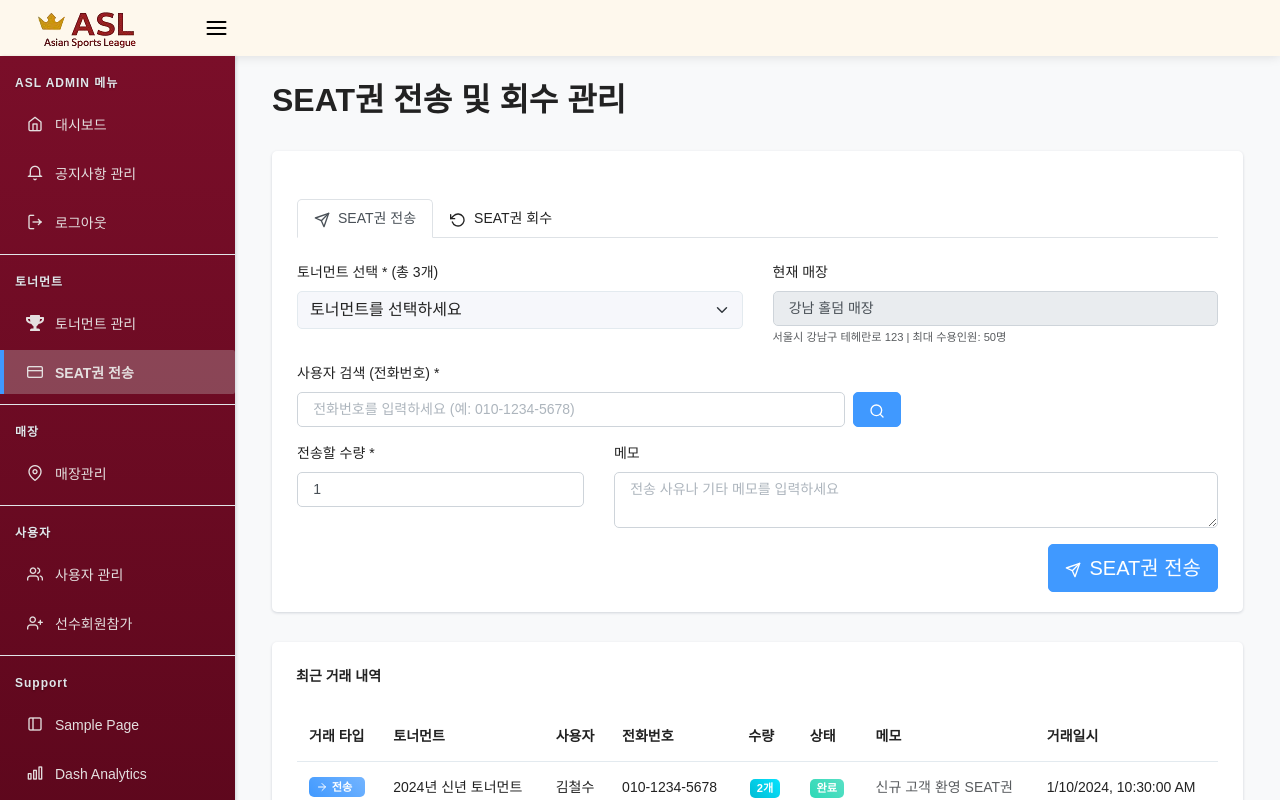
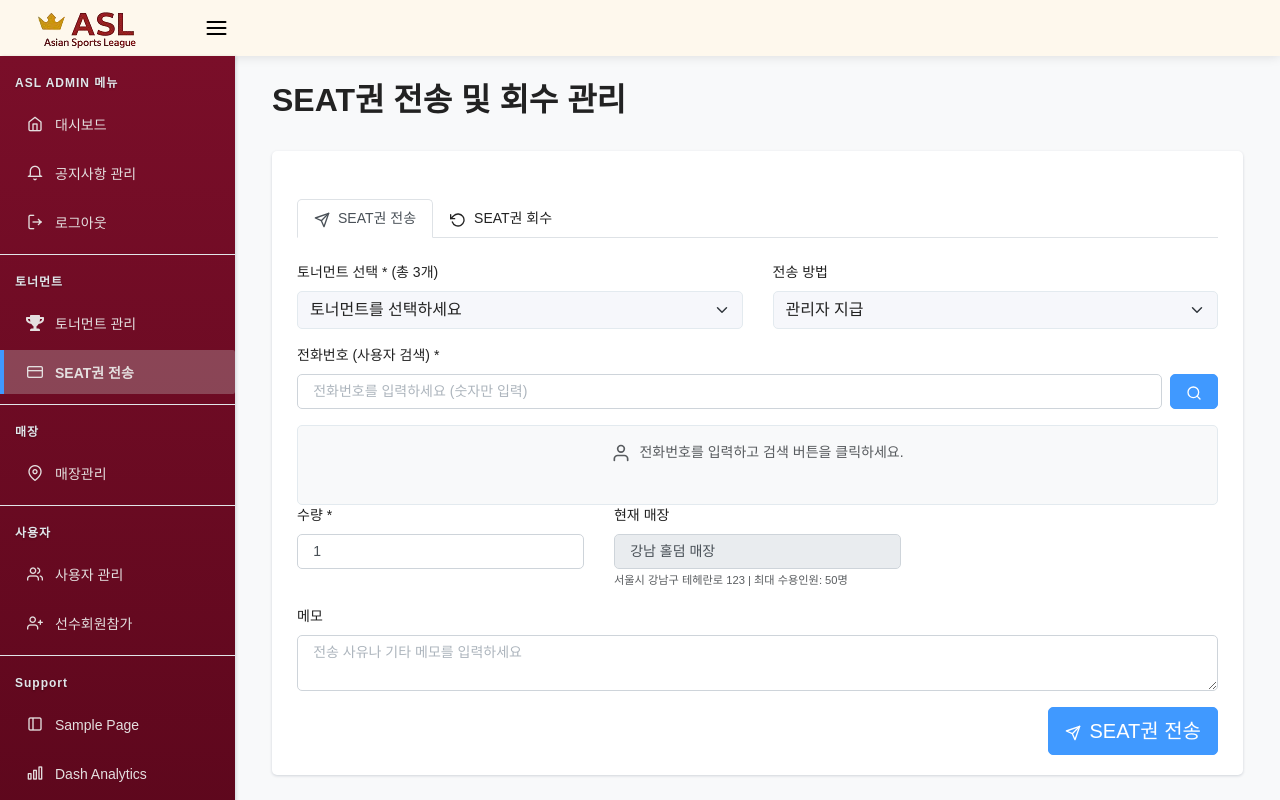
Before and after one commit to blue-0651/ASLHoldem_web, a React (Vite) app in the folder frontend-v1/: page /ticket-issue in a window 1280 px wide. Shown: the top 800 px of the page. Built offline with nearby package versions, Linux system fonts and the light colour scheme; sample sign-in values are in the browser's storage; what chance would draw is missing.

Commit message:
feat: 사용자 역할 추가 및 전화번호 검색 기능 개선 - 사용자 검색 시 역할 확인 로직 및 전화번호 포맷팅 기능 구현

```diff
--- a/frontend-v1/src/admin/pages/SeatManagementPage.jsx
+++ b/frontend-v1/src/admin/pages/SeatManagementPage.jsx
@@ -49,6 +49,7 @@ const SeatManagementPage = () => {
   const [searchPhone, setSearchPhone] = useState('');
   const [selectedUser, setSelectedUser] = useState(null);
   const [quantity, setQuantity] = useState(1);
+  const [source, setSource] = useState('ADMIN');
   const [memo, setMemo] = useState('');
   const [loading, setLoading] = useState(false);
   const [searchLoading, setSearchLoading] = useState(false);
@@ -144,59 +145,66 @@ const SeatManagementPage = () => {
     setRecentTransactions(dummyTransactions);
   };
 
-  // 사용자 검색 함수 (더미)
-  const searchUser = () => {
+  // 사용자 검색 함수
+  const searchUser = async () => {
     if (!searchPhone.trim()) {
       showAlert('warning', '전화번호를 입력해주세요.');
       return;
     }
 
     setSearchLoading(true);
+    try {
+      const token = localStorage.getItem('asl_holdem_access_token');
 
-    // 더미 사용자 데이터
-    const dummyUsers = [
-      {
-        id: 1,
-        nickname: '김철수',
-        phone: '010-1234-5678',
-        username: 'chulsoo_kim'
+      // 전화번호 형식 정리
+      const cleanPhone = searchPhone.replace(/-/g, '');
+      const formattedPhone = `${cleanPhone.slice(0,3)}-${cleanPhone.slice(3,7)}-${cleanPhone.slice(7)}`;
+
+      const response = await fetch(`http://localhost:8000/api/v1/accounts/users/get_user/`, {
+        method: 'POST',
+        headers: {
+          'Authorization': `Bearer ${token}`,
+          'Content-Type': 'application/json'
         },
-      {
-        id: 2,
-        nickname: '이영희',
-        phone: '010-2345-6789',
-        username: 'younghee_lee'
-      },
-      {
-        id: 3,
-        nickname: '박민수',
-        phone: '010-3456-7890',
-        username: 'minsu_park'
-      }
-    ];
+        body: JSON.stringify({
+          phone: formattedPhone
+        })
+      });
 
-    // 전화번호로 사용자 찾기
-    setTimeout(() => {
-      const foundUser = dummyUsers.find(user =>
-        user.phone.includes(searchPhone.replace(/[^0-9]/g, ''))
-      );
+      if (response.ok) {
+        const userData = await response.json();
+        console.log('사용자 검색 결과:', userData);
 
-      if (foundUser) {
-        setSelectedUser(foundUser);
+        // role이 'USER'인지 확인
+        if (userData && userData.id) {
+          if (userData.role === 'USER') {
+            setSelectedUser(userData);
 
             // 회수 탭일 때 사용자의 SEAT권 목록 로드
             if (activeTab === 'retrieve') {
-          loadUserTickets(foundUser.id);
+              loadUserTickets(userData.id);
             }
 
             showAlert('success', '사용자를 찾았습니다.');
           } else {
             setSelectedUser(null);
-        setUserTickets([]);
-        showAlert('error', '해당 전화번호로 등록된 사용자를 찾을 수 없습니다.');
+            showAlert('warning', '일반 사용자만 SEAT권을 전송/회수할 수 있습니다.');
           }
+        } else {
+          setSelectedUser(null);
+          showAlert('warning', '해당 전화번호의 사용자를 찾을 수 없습니다.');
+        }
+      } else {
+        const errorData = await response.json().catch(() => ({}));
+        setSelectedUser(null);
+        showAlert('warning', errorData.error || '해당 전화번호의 사용자를 찾을 수 없습니다.');
+      }
+    } catch (error) {
+      console.error('사용자 검색 실패:', error);
+      showAlert('danger', '사용자 검색 중 오류가 발생했습니다.');
+    } finally {
       setSearchLoading(false);
-    }, 1000);
+    }
   };
 
   // 사용자의 SEAT권 목록 로드 (더미)
@@ -283,6 +291,7 @@ const SeatManagementPage = () => {
       setSelectedUser(null);
       setSearchPhone('');
       setQuantity(1);
+      setSource('ADMIN');
       setMemo('');
       setSelectedTickets([]);
       setUserTickets([]);
@@ -299,6 +308,30 @@ const SeatManagementPage = () => {
   const showAlert = (type, message) => {
     setAlert({ show: true, type, message });
     setTimeout(() => setAlert({ show: false, type: '', message: '' }), 5000);
+  };
+
+  // 전화번호 포맷팅 함수
+  const formatPhoneNumber = (value) => {
+    // 숫자만 추출
+    const phoneNumber = value.replace(/[^\d]/g, '');
+
+    // 11자리를 초과하지 않도록 제한
+    const limitedPhoneNumber = phoneNumber.slice(0, 11);
+
+    // 자동 하이픈 삽입
+    if (limitedPhoneNumber.length <= 3) {
+      return limitedPhoneNumber;
+    } else if (limitedPhoneNumber.length <= 7) {
+      return `${limitedPhoneNumber.slice(0, 3)}-${limitedPhoneNumber.slice(3)}`;
+    } else {
+      return `${limitedPhoneNumber.slice(0, 3)}-${limitedPhoneNumber.slice(3, 7)}-${limitedPhoneNumber.slice(7)}`;
+    }
+  };
+
+  // 전화번호 입력 핸들러
+  const handlePhoneChange = (e) => {
+    const formattedPhone = formatPhoneNumber(e.target.value);
+    setSearchPhone(formattedPhone);
   };
 
   // 상태 배지
@@ -370,6 +403,9 @@ const SeatManagementPage = () => {
                       setActiveTab('send');
                       setSelectedUser(null);
                       setSearchPhone('');
+                      setQuantity(1);
+                      setSource('ADMIN');
+                      setMemo('');
                       setUserTickets([]);
                       setSelectedTickets([]);
                     }}
@@ -386,6 +422,9 @@ const SeatManagementPage = () => {
                       setActiveTab('retrieve');
                       setSelectedUser(null);
                       setSearchPhone('');
+                      setQuantity(1);
+                      setSource('ADMIN');
+                      setMemo('');
                       setUserTickets([]);
                       setSelectedTickets([]);
                     }}
@@ -423,6 +462,110 @@ const SeatManagementPage = () => {
                       </Col>
                       <Col md={6}>
                         <FormGroup>
+                          <Label for="source">전송 방법</Label>
+                          <Input
+                            type="select"
+                            id="source"
+                            value={source}
+                            onChange={(e) => setSource(e.target.value)}
+                          >
+                            <option value="ADMIN">관리자 지급</option>
+                            <option value="EVENT">이벤트</option>
+                            <option value="PROMOTION">프로모션</option>
+                            <option value="REWARD">보상</option>
+                          </Input>
+                        </FormGroup>
+                      </Col>
+                    </Row>
+
+                    <Row>
+                      <Col md={12}>
+                        <FormGroup>
+                          <Label for="searchPhone">전화번호 (사용자 검색) *</Label>
+                          <div className="d-flex">
+                            <Input
+                              type="text"
+                              id="searchPhone"
+                              placeholder="전화번호를 입력하세요 (숫자만 입력)"
+                              value={searchPhone}
+                              onChange={handlePhoneChange}
+                              onKeyPress={(e) => e.key === 'Enter' && searchUser()}
+                              inputMode="numeric"
+                              pattern="[0-9-]*"
+                              maxLength="13"
+                            />
+                            <Button
+                              color="primary"
+                              className="ms-2"
+                              onClick={searchUser}
+                              disabled={searchLoading}
+                            >
+                              {searchLoading ? <Spinner size="sm" /> : <Search size={16} />}
+                            </Button>
+                          </div>
+                        </FormGroup>
+                      </Col>
+                    </Row>
+
+                    <Row>
+                      <Col md={12}>
+                        <div className="user-search-result-area p-3 border rounded bg-light" style={{ minHeight: '80px' }}>
+                          {selectedUser ? (
+                            <div className="user-info">
+                              <div className="d-flex align-items-center">
+                                <div className="user-avatar me-3" style={{
+                                  width: '50px',
+                                  height: '50px',
+                                  borderRadius: '50%',
+                                  backgroundColor: '#007bff',
+                                  color: 'white',
+                                  display: 'flex',
+                                  alignItems: 'center',
+                                  justifyContent: 'center',
+                                  fontWeight: 'bold',
+                                  fontSize: '18px'
+                                }}>
+                                  {((selectedUser.nickname || selectedUser.first_name || selectedUser.phone || 'U')).charAt(0).toUpperCase()}
+                                </div>
+                                <div className="user-details">
+                                  <div className="user-name fw-bold" style={{ fontSize: '16px' }}>
+                                    {selectedUser.nickname || `${selectedUser.first_name || ''} ${selectedUser.last_name || ''}`.trim() || '이름 없음'}
+                                  </div>
+                                  <div className="user-phone text-muted" style={{ fontSize: '14px' }}>
+                                    {selectedUser.phone || '전화번호 없음'}
+                                  </div>
+                                  <div className="user-email text-muted" style={{ fontSize: '12px' }}>
+                                    {selectedUser.email || '이메일 없음'}
+                                  </div>
+                                </div>
+                              </div>
+                            </div>
+                          ) : (
+                            <div className="text-center text-muted d-flex align-items-center justify-content-center h-100">
+                              <User size={20} className="me-2" />
+                              {searchLoading ? '사용자 검색 중...' : '전화번호를 입력하고 검색 버튼을 클릭하세요.'}
+                            </div>
+                          )}
+                        </div>
+                      </Col>
+                    </Row>
+
+                    <Row>
+                      <Col md={4}>
+                        <FormGroup>
+                          <Label for="quantity">수량 *</Label>
+                          <Input
+                            type="number"
+                            id="quantity"
+                            min="1"
+                            max="100"
+                            value={quantity}
+                            onChange={(e) => setQuantity(e.target.value)}
+                          />
+                        </FormGroup>
+                      </Col>
+                      <Col md={4}>
+                        <FormGroup>
                           <Label for="store">현재 매장</Label>
                           <Input
                             type="text"
@@ -441,77 +584,7 @@ const SeatManagementPage = () => {
                     </Row>
 
                     <Row>
-                      <Col md={8}>
-                        <FormGroup>
-                          <Label for="searchPhone">사용자 검색 (전화번호) *</Label>
-                          <div className="d-flex">
-                            <Input
-                              type="text"
-                              id="searchPhone"
-                              placeholder="전화번호를 입력하세요 (예: 010-1234-5678)"
-                              value={searchPhone}
-                              onChange={(e) => setSearchPhone(e.target.value)}
-                              onKeyPress={(e) => e.key === 'Enter' && searchUser()}
-                            />
-                            <Button
-                              color="primary"
-                              className="ms-2"
-                              onClick={searchUser}
-                              disabled={searchLoading}
-                            >
-                              {searchLoading ? <Spinner size="sm" /> : <Search size={16} />}
-                            </Button>
-                          </div>
-                        </FormGroup>
-                      </Col>
-                      <Col md={4}>
-                        {selectedUser && (
-                          <div className="user-search-result mt-4">
-                            <div className="user-info p-3 border rounded bg-light">
-                              <div className="d-flex align-items-center">
-                                <div className="user-avatar me-3" style={{
-                                  width: '40px',
-                                  height: '40px',
-                                  borderRadius: '50%',
-                                  backgroundColor: '#007bff',
-                                  color: 'white',
-                                  display: 'flex',
-                                  alignItems: 'center',
-                                  justifyContent: 'center',
-                                  fontWeight: 'bold'
-                                }}>
-                                  {((selectedUser.nickname || selectedUser.username || selectedUser.phone || 'U')).charAt(0).toUpperCase()}
-                                </div>
-                                <div className="user-details">
-                                  <div className="user-name fw-bold">
-                                    {selectedUser.nickname || selectedUser.username || '이름 없음'}
-                                  </div>
-                                  <div className="user-phone text-muted">
-                                    {selectedUser.phone || '전화번호 없음'}
-                                  </div>
-                                </div>
-                              </div>
-                            </div>
-                          </div>
-                        )}
-                      </Col>
-                    </Row>
-
-                    <Row>
-                      <Col md={4}>
-                        <FormGroup>
-                          <Label for="quantity">전송할 수량 *</Label>
-                          <Input
-                            type="number"
-                            id="quantity"
-                            min="1"
-                            max="100"
-                            value={quantity}
-                            onChange={(e) => setQuantity(e.target.value)}
-                          />
-                        </FormGroup>
-                      </Col>
-                      <Col md={8}>
+                      <Col md={12}>
                         <FormGroup>
                           <Label for="memo">메모</Label>
                           <Input
@@ -553,17 +626,20 @@ const SeatManagementPage = () => {
                 <TabPane tabId="retrieve">
                   <Form>
                     <Row>
-                      <Col md={8}>
+                      <Col md={12}>
                         <FormGroup>
-                          <Label for="searchPhoneRetrieve">사용자 검색 (전화번호) *</Label>
+                          <Label for="searchPhoneRetrieve">전화번호 (사용자 검색) *</Label>
                           <div className="d-flex">
                             <Input
                               type="text"
                               id="searchPhoneRetrieve"
-                              placeholder="전화번호를 입력하세요 (예: 010-1234-5678)"
+                              placeholder="전화번호를 입력하세요 (숫자만 입력)"
                               value={searchPhone}
-                              onChange={(e) => setSearchPhone(e.target.value)}
+                              onChange={handlePhoneChange}
                               onKeyPress={(e) => e.key === 'Enter' && searchUser()}
+                              inputMode="numeric"
+                              pattern="[0-9-]*"
+                              maxLength="13"
                             />
                             <Button
                               color="primary"
@@ -576,36 +652,48 @@ const SeatManagementPage = () => {
                           </div>
                         </FormGroup>
                       </Col>
-                      <Col md={4}>
-                        {selectedUser && (
-                          <div className="user-search-result mt-4">
-                            <div className="user-info p-3 border rounded bg-light">
+                    </Row>
+
+                    <Row>
+                      <Col md={12}>
+                        <div className="user-search-result-area p-3 border rounded bg-light" style={{ minHeight: '80px' }}>
+                          {selectedUser ? (
+                            <div className="user-info">
                               <div className="d-flex align-items-center">
                                 <div className="user-avatar me-3" style={{
-                                  width: '40px',
-                                  height: '40px',
+                                  width: '50px',
+                                  height: '50px',
                                   borderRadius: '50%',
                                   backgroundColor: '#007bff',
                                   color: 'white',
                                   display: 'flex',
                                   alignItems: 'center',
                                   justifyContent: 'center',
-                                  fontWeight: 'bold'
+                                  fontWeight: 'bold',
+                                  fontSize: '18px'
                                 }}>
-                                  {((selectedUser.nickname || selectedUser.username || selectedUser.phone || 'U')).charAt(0).toUpperCase()}
+                                  {((selectedUser.nickname || selectedUser.first_name || selectedUser.phone || 'U')).charAt(0).toUpperCase()}
                                 </div>
                                 <div className="user-details">
-                                  <div className="user-name fw-bold">
-                                    {selectedUser.nickname || selectedUser.username || '이름 없음'}
+                                  <div className="user-name fw-bold" style={{ fontSize: '16px' }}>
+                                    {selectedUser.nickname || `${selectedUser.first_name || ''} ${selectedUser.last_name || ''}`.trim() || '이름 없음'}
                                   </div>
-                                  <div className="user-phone text-muted">
+                                  <div className="user-phone text-muted" style={{ fontSize: '14px' }}>
                                     {selectedUser.phone || '전화번호 없음'}
+                                  </div>
+                                  <div className="user-email text-muted" style={{ fontSize: '12px' }}>
+                                    {selectedUser.email || '이메일 없음'}
                                   </div>
                                 </div>
                               </div>
                             </div>
+                          ) : (
+                            <div className="text-center text-muted d-flex align-items-center justify-content-center h-100">
+                              <User size={20} className="me-2" />
+                              {searchLoading ? '사용자 검색 중...' : '전화번호를 입력하고 검색 버튼을 클릭하세요.'}
                             </div>
                           )}
+                        </div>
                       </Col>
                     </Row>
 
```
Also changed, not shown: 1 other file (tests, documents, lock files or other folders). Lines whose indentation alone changed are shown as unchanged.
